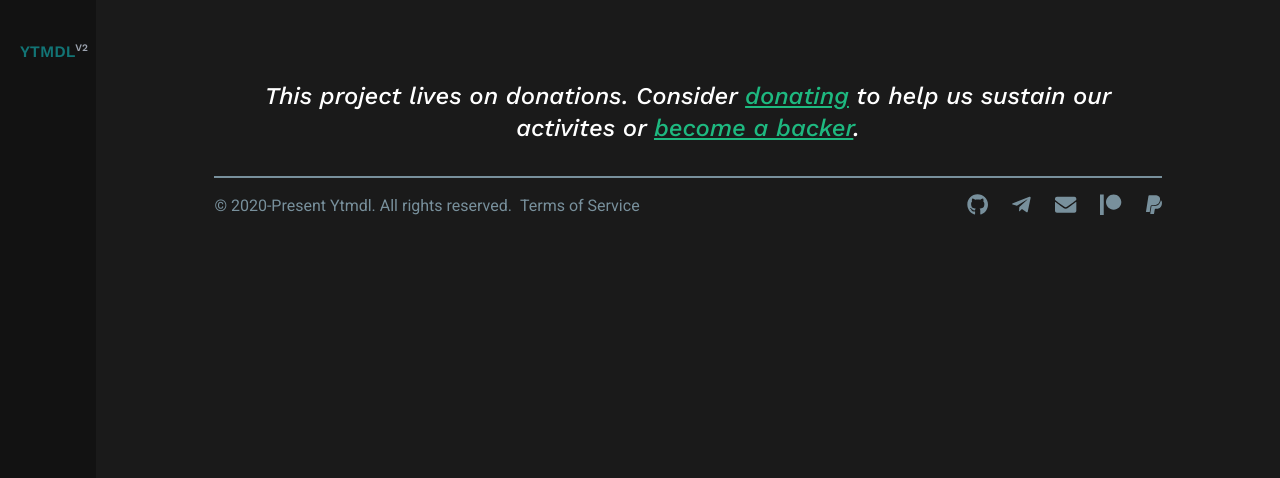
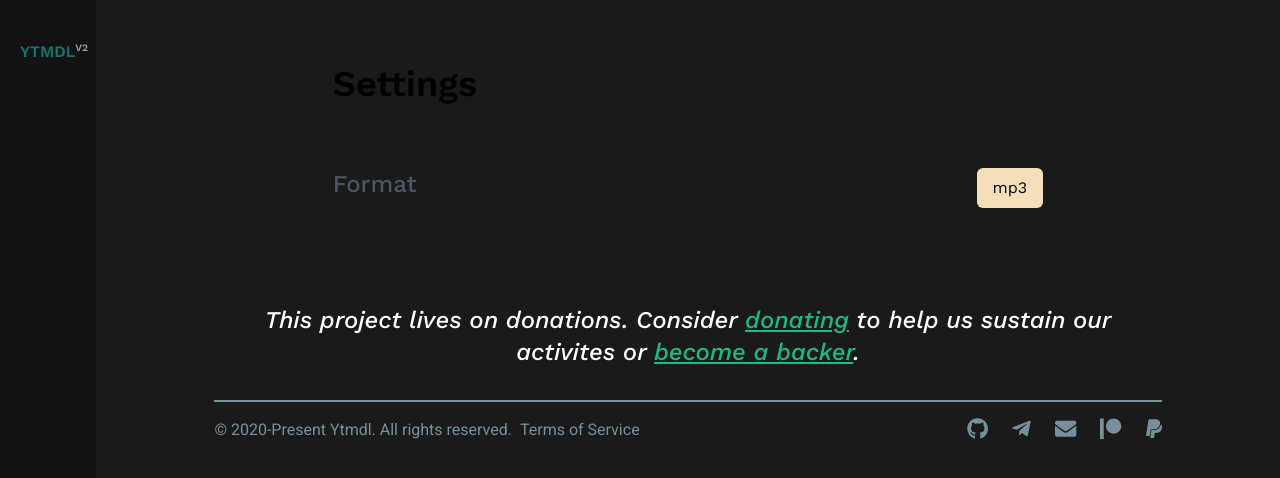
Before and after one commit to deepjyoti30/ytmdl-web-v2, a Vue app: page /settings in a window 1280 px wide. Shown: the top 478 px of the page. Built offline with nearby package versions, Linux system fonts and the light colour scheme; some icons are missing; what vue-resource would draw is missing.

Commit message:
Add a component to handle the setting of each

```diff
--- /dev/null
+++ b/src/components/SettingEach.vue
@@ -0,0 +1,28 @@
+<template>
+  <div class="setting--each__container">
+    <div class="setting--each py-4 my-2 flex justify-between">
+      <div class="setting--text">
+        <h2 class="text-2xl font-medium text-gray-600">Format</h2>
+      </div>
+      <div class="setting--handler">
+        <button type="button" class="px-4 py-2 rounded-md">mp3</button>
+      </div>
+    </div>
+  </div>
+</template>
+
+<script>
+export default {
+  name: "SettingEach"
+};
+</script>
+
+<style lang="scss" scoped>
+.setting--each__container {
+  .setting--handler {
+    button {
+      background: $yellow;
+    }
+  }
+}
+</style>
--- a/src/views/Settings.vue
+++ b/src/views/Settings.vue
@@ -1,9 +1,23 @@
 <template>
-  <div class="settings"></div>
+  <div class="settings__container">
+    <div class="settings--content w-3/5 mr-auto ml-auto mt-16">
+      <div class="settings--text">
+        <h1 class="font-semibold text-4xl">Settings</h1>
+      </div>
+      <div class="settings--content mt-12">
+        <SettingEach />
+      </div>
+    </div>
+  </div>
 </template>
 
 <script>
+import SettingEach from "@/components/SettingEach";
+
 export default {
-  name: "Settings"
+  name: "Settings",
+  components: {
+    SettingEach
+  }
 };
 </script>
```
